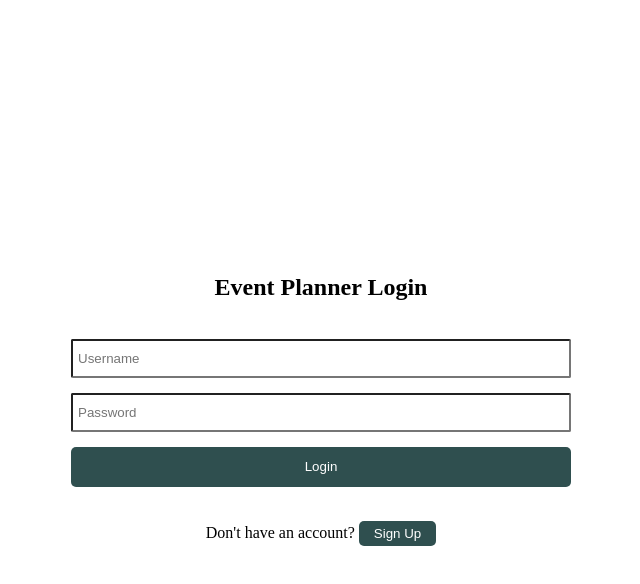
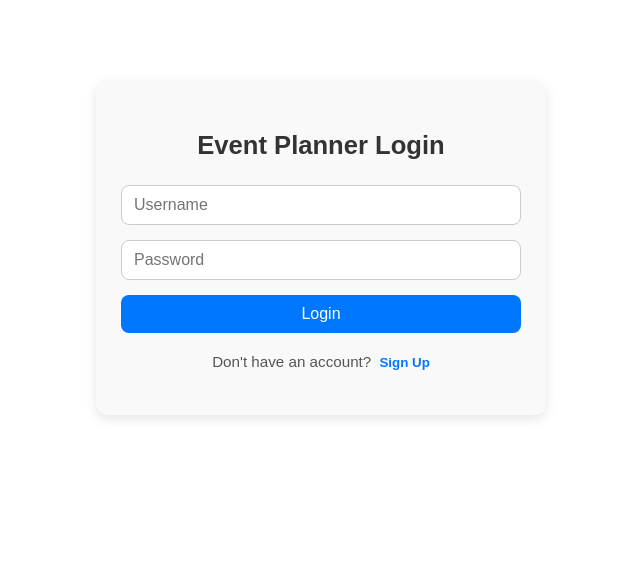
Before and after one commit to JoeyZollar/RSVPFullStackProject, a React (Vite) app in the folder frontend/: page / in a window 1280 px wide. Shown: the top 584 px of the page, without its empty margins (319-959 px from the left). Built offline with nearby package versions, Linux system fonts and the light colour scheme.

Commit message:
Added styling to pages

```diff
--- a/frontend/src/App.css
+++ b/frontend/src/App.css
@@ -1,112 +1,220 @@
-:root {
-  --primary: darkslategray;
-  --primary-hover: rgb(101, 135, 135);
-  --primary-red: rgb(196, 45, 45);
-  --primary-red-hover: rgb(204, 115, 115);
-  --primary-white: #ffffff;
+/* Dashboard Styles */
+.dashboard-container {
+  max-width: 1200px;
+  margin: 0 auto;
+  padding: 20px;
+  font-family: sans-serif;
+  color: #333;
 }
 
-.dashboard-container {
-  max-width: 100%;
-  height: 100vh;
-
-  background-color: aqua;
-
-  display: flex;
-  flex-direction: column;
-  justify-content: space-between;
-  align-items: center;
-}
-
-.dashboard-container main {
-  display: flex;
-  justify-content: space-around;
-  padding: 2vh;
-  background-color: beige;
-  width: 100%;
-  height: 100%;
-}
-
+/* Header */
 .dashboard-container header {
   display: flex;
   justify-content: space-between;
-  padding: 4vh 10vw;
-  background-color: beige;
-  width: 100%;
+  align-items: center;
+  margin-bottom: 30px;
 }
 
-.browse-events {
-  background-color: cadetblue;
-  width: 25%;
+.dashboard-container header p {
+  font-size: 1.5rem;
+  font-weight: bold;
+  font-family: Georgia, 'Times New Roman', Times, serif;
+}
+
+.dashboard-container header button {
+  padding: 8px 16px;
+  font-size: 0.9rem;
+  border: none;
+  border-radius: 8px;
+  cursor: pointer;
+  background-color: #0077ff;
+  color: #fff;
+  transition: background-color 0.2s;
+}
+
+.dashboard-container header button:hover {
+  background-color: #005fcc;
+}
+
+/* Sections */
+.dashboard-container main {
+  display: grid;
+  gap: 40px;
+}
+
+/* Section titles */
+.dashboard-container h2 {
+  font-size: 1.4rem;
+  margin-bottom: 15px;
+  border-bottom: 2px solid #333;
+  padding-bottom: 5px;
+}
+
+/* Event Lists */
+.rsvp-events, .created-events, .browse-events {
+  display: grid;
+  gap: 15px;
+}
+
+/* Event Card */
+.event-card {
+  background-color: #f5f5f5;
+  padding: 15px 20px;
+  border-radius: 12px;
+  box-shadow: 0 2px 8px rgba(0,0,0,0.1);
+  transition: transform 0.2s, box-shadow 0.2s;
+}
+
+.event-card:hover {
+  transform: translateY(-2px);
+  box-shadow: 0 4px 12px rgba(0,0,0,0.15);
+}
+
+.event-card h3 {
+  margin-top: 0;
+  font-size: 1.2rem;
+  margin-bottom: 5px;
+}
+
+.event-card p {
+  margin: 3px 0;
+  font-size: 0.95rem;
+}
+
+/* Buttons inside event card */
+.event-card button {
+  margin-top: 10px;
+  padding: 6px 12px;
+  font-size: 0.9rem;
+  border: none;
+  border-radius: 8px;
+  cursor: pointer;
+  background-color: #005fcc;
+  color: #fff;
+  transition: background-color 0.2s;
+}
+
+.event-card button:hover {
+  opacity: 0.9;
+}
+
+.event-card .delete-button {
+  background-color: #dc3545;
+}
+
+/* Container */
+.create-event {
+  max-width: 600px;
+  margin: 40px auto;
+  padding: 20px 30px;
+  font-family: 'Arial', sans-serif;
+  background-color: #f9f9f9;
+  border-radius: 12px;
+  box-shadow: 0 4px 12px rgba(0,0,0,0.1);
+}
+
+/* Header */
+.create-event header {
+  display: flex;
+  justify-content: space-between;
+  align-items: center;
+  margin-bottom: 25px;
+}
+
+.create-event header p {
+  font-size: 1.3rem;
+  font-weight: bold;
+}
+
+.create-event header button {
+  padding: 6px 14px;
+  font-size: 0.9rem;
+  border: none;
+  border-radius: 8px;
+  cursor: pointer;
+  background-color: #0077ff;
+  color: #fff;
+  transition: background-color 0.2s;
+}
+
+.create-event header button:hover {
+  background-color: #005fcc;
+}
+
+/* Form */
+.create-event form {
   display: flex;
   flex-direction: column;
   gap: 15px;
 }
 
-.event-card {
+/* Inputs */
+.create-event input,
+.create-event textarea {
+  padding: 10px 12px;
+  font-size: 1rem;
   border: 1px solid #ccc;
   border-radius: 8px;
-  padding: 14px;
-  background: #fafafa;
-  display: flex;
-  flex-direction: column;
-  justify-content: left;
-  align-items: start;
+  outline: none;
+  transition: border-color 0.2s;
 }
 
-.login-screen {
-  width: 100%;
-  height: 100vh;
-  display: flex;
-  flex-direction: column;
-  justify-content: center;
-  align-items: center;
-  gap: 1vh;
+.create-event input:focus,
+.create-event textarea:focus {
+  border-color: #0077ff;
 }
 
-.login-screen .input-section {
-  padding: 10px;
-  display: flex;
-  flex-direction: column;
-  gap: 15px;
-  width: 40%;
-  max-width: 500px;
+/* Textarea */
+.create-event textarea {
+  resize: vertical;
+  min-height: 80px;
 }
 
-input {
-  padding: 10px 5px;
-  border-radius: 2px;
-  border-width: 2px;
+/* Submit Button */
+.create-event button[type="submit"] {
+  padding: 10px 16px;
+  font-size: 1rem;
+  border: none;
+  border-radius: 8px;
+  cursor: pointer;
+  background-color:  #005fcc;
+  color: #fff;
+  transition: background-color 0.2s;
 }
 
-input:focus {
-  border-color: var(--primary);
+.create-event button[type="submit"]:hover {
+  background-color:  #09478e;
 }
 
-.input-section button {
-  background-color: var(--primary);
-  color: var(--primary-white);
-  height: 40px;
-  border-style: none;
-  border-radius: 5px;
+/* Responsive */
+@media (max-width: 500px) {
+  .create-event {
+    padding: 15px 20px;
+  }
+
+  .create-event header p {
+    font-size: 1.1rem;
+  }
+
+  .create-event button[type="submit"] {
+    font-size: 0.95rem;
+  }
 }
 
-button {
-  background-color: var(--primary);
-  color: var(--primary-white);
-  border-style: none;
-  border-radius: 5px;
-  padding: 5px 15px;
+
+/* Responsive Grid */
+@media (min-width: 768px) {
+  .dashboard-container main {
+    grid-template-columns: 1fr 1fr;
+  }
+
+  .rsvp-events, .created-events, .browse-events {
+    gap: 20px;
+  }
 }
 
-.delete-button {
-  background-color: var(--primary-red);
+@media (min-width: 1024px) {
+  .dashboard-container main {
+    grid-template-columns: repeat(3, 1fr);
+  }
 }
-
-.delete-button:hover {
-  background-color: var(--primary-red-hover);
-}
-
-button:hover {
-  background-color: var(--primary-hover);
-}
--- /dev/null
+++ b/frontend/src/LoginSignup.css
@@ -0,0 +1,94 @@
+/* Container for Login & Signup */
+.login-screen {
+  max-width: 400px;
+  margin: 80px auto;
+  padding: 30px 25px;
+  background-color: #f9f9f9;
+  border-radius: 12px;
+  box-shadow: 0 4px 12px rgba(0,0,0,0.1);
+  text-align: center;
+  font-family: 'Arial', sans-serif;
+  color: #333;
+}
+
+/* Headings */
+.login-screen h2 {
+  margin-bottom: 25px;
+  font-size: 1.6rem;
+  color: #333;
+}
+
+/* Input Section */
+.input-section {
+  display: flex;
+  flex-direction: column;
+  gap: 15px;
+  margin-bottom: 20px;
+}
+
+/* Inputs */
+.input-section input {
+  padding: 10px 12px;
+  font-size: 1rem;
+  border: 1px solid #ccc;
+  border-radius: 8px;
+  outline: none;
+  transition: border-color 0.2s;
+}
+
+.input-section input:focus {
+  border-color: #0077ff;
+}
+
+/* Buttons */
+.input-section button {
+  padding: 10px 16px;
+  font-size: 1rem;
+  border: none;
+  border-radius: 8px;
+  cursor: pointer;
+  background-color: #0077ff;
+  color: #fff;
+  transition: background-color 0.2s;
+}
+
+.input-section button:hover {
+  background-color: #005fcc;
+}
+
+/* Bottom text for switch */
+.login-screen p {
+  font-size: 0.95rem;
+  color: #555;
+  margin-top: 10px;
+}
+
+.login-screen p button {
+  background: none;
+  border: none;
+  color: #0077ff;
+  cursor: pointer;
+  font-weight: bold;
+  padding: 0;
+  margin-left: 4px;
+}
+
+.login-screen p button:hover {
+  text-decoration: underline;
+}
+
+/* Responsive */
+@media (max-width: 450px) {
+  .login-screen {
+    margin: 40px 20px;
+    padding: 25px 15px;
+  }
+
+  .login-screen h2 {
+    font-size: 1.4rem;
+  }
+
+  .input-section input, .input-section button {
+    font-size: 0.95rem;
+  }
+}
--- a/frontend/src/components/Login.jsx
+++ b/frontend/src/components/Login.jsx
@@ -1,5 +1,6 @@
 import { useState } from 'react';
 import { loginUser } from '../api/users';
+import '../LoginSignup.css'
 
 //
 const Login = ({ setPage, setUser }) => {
--- a/frontend/src/components/Signup.jsx
+++ b/frontend/src/components/Signup.jsx
@@ -1,5 +1,6 @@
 import { useState } from 'react';
 import { createUser } from '../api/users';
+import '../LoginSignup.css'
 
 const Signup = ({ setPage, setUser }) => {
   const [username, setUsername] = useState('');
@@ -18,7 +19,7 @@ const Signup = ({ setPage, setUser }) => {
       <h2>Create Event Planner Account</h2>
 
       <div className='input-section'>
-        <input placeholder='username' value={username} onChange={input => setUsername(input.target.value)} />
+        <input placeholder='Username' value={username} onChange={input => setUsername(input.target.value)} />
         <input type='password' placeholder='Password' value={password} onChange={input => setPassword(input.target.value)} />
         <button onClick={handleSignup}>Sign Up</button>
       </div>
```
